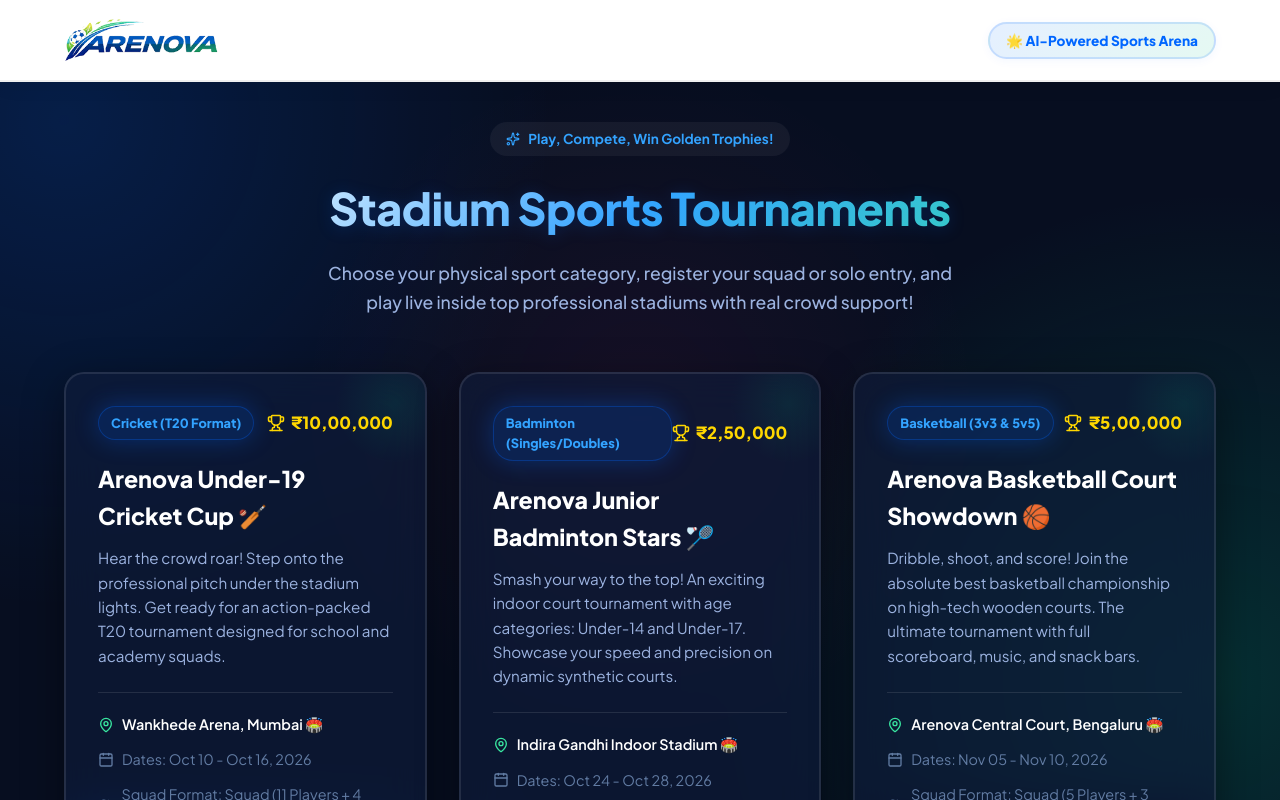
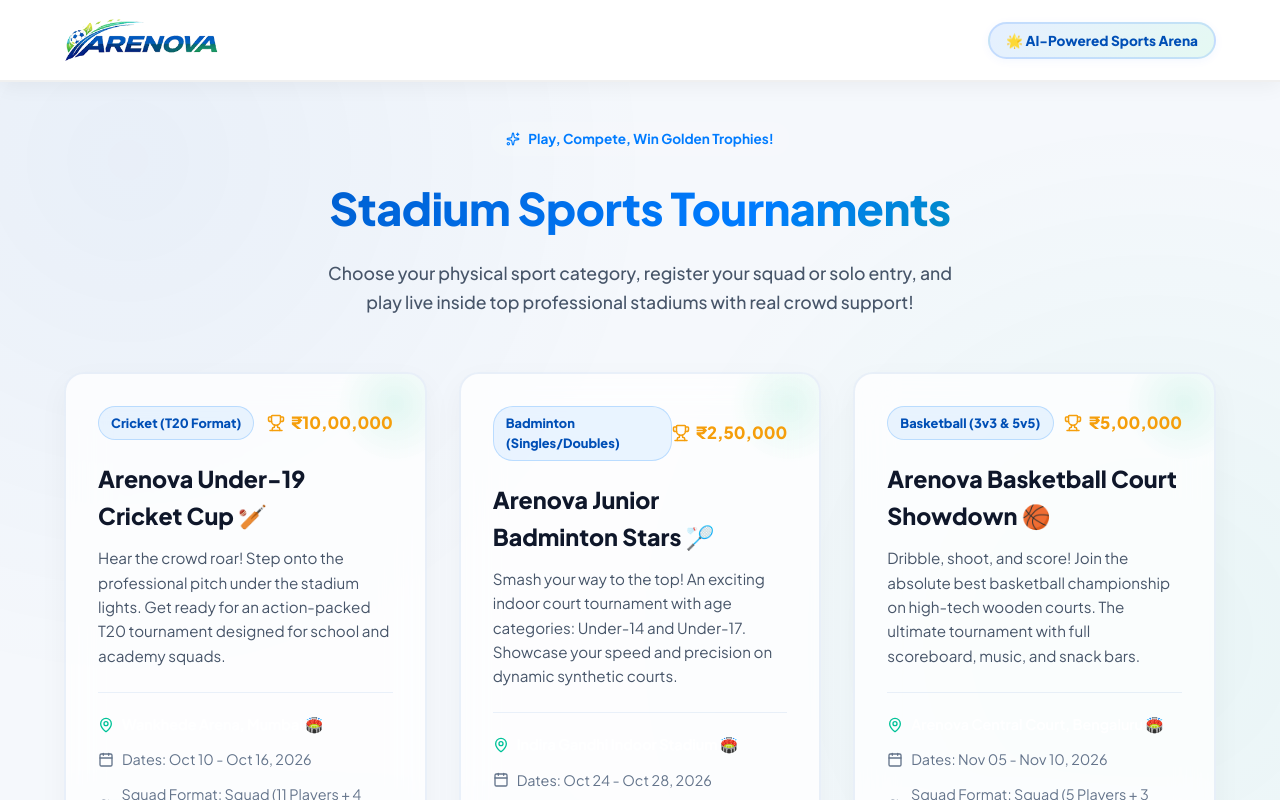
Before and after one commit to Pavan-prospective/Arenova-website, a React (Vite) app: page / in a window 1280 px wide. Shown: the top 800 px of the page. Built offline with nearby package versions, Linux system fonts and the light colour scheme.

Commit message:
Update: Redesigned platform theme to clean, soft light-mode matching logo colors

```diff
--- a/src/index.css
+++ b/src/index.css
@@ -4,41 +4,42 @@
   /* Fonts */
   --font-primary: 'Plus Jakarta Sans', sans-serif;
 
-  /* Bright AI & Child-Friendly Colors (based on Logo Blue & Green) */
-  --color-bg-dark: #070e20;
-  --color-primary: #0066ff;       /* Electric AI Blue */
-  --color-primary-light: #33a3ff; /* Sky Blue */
-  --color-secondary: #00c285;     /* Emerald Sport Green */
-  --color-secondary-light: #39e6a0; /* Bright Mint Green */
-  --color-accent: #ffd700;        /* Playful Gold */
-  --color-accent-pink: #ff3385;   /* Playful Pink for AI neon look */
+  /* Very Light Brand Theme (Derived from Logo colors) */
+  --color-bg-dark: #f5f8fc;         /* Extremely soft light blue-gray */
+  --color-primary: #004fb6;         /* Logo Royal Blue */
+  --color-primary-light: #007cff;   /* Bright Electric Blue */
+  --color-secondary: #009e7a;       /* Logo Emerald Green */
+  --color-secondary-light: #00c298; /* Mint Green */
+  --color-accent: #f59e0b;          /* Soft Gold/Amber */
 
-  /* Text and Card states */
-  --color-text-primary: #ffffff;
-  --color-text-secondary: #9cb3e0;
-  --color-text-muted: #627ca3;
-  --color-bg-card: rgba(16, 29, 61, 0.6);
-  --color-bg-card-hover: rgba(22, 42, 87, 0.8);
-  --color-border: rgba(255, 255, 255, 0.1);
-  --color-border-hover: rgba(255, 255, 255, 0.25);
+  /* High-Contrast Light-Mode Text */
+  --color-text-primary: #0f172a;    /* Deep Slate/Navy */
+  --color-text-secondary: #475569;  /* Cool Gray */
+  --color-text-muted: #64748b;      /* Muted Gray */
+
+  /* Clean White Glassmorphism Cards */
+  --color-bg-card: rgba(255, 255, 255, 0.75);
+  --color-bg-card-hover: rgba(255, 255, 255, 0.95);
+  --color-border: rgba(0, 79, 182, 0.08);
+  --color-border-hover: rgba(0, 79, 182, 0.18);
 
   /* UI states */
-  --color-success: #00e676;
-  --color-error: #ff1744;
-  --color-warning: #ffea00;
+  --color-success: #10b981;
+  --color-error: #ef4444;
+  --color-warning: #f59e0b;
 
-  /* Rounded Bubbly & AI Glow Shadows */
+  /* Bubbly & Soft Shadows */
   --border-radius-sm: 12px;
   --border-radius-md: 20px;
   --border-radius-lg: 32px;
   --transition-bounce: all 0.4s cubic-bezier(0.175, 0.885, 0.32, 1.275);
 
-  --shadow-glow-blue: 0 0 25px rgba(0, 102, 255, 0.3);
-  --shadow-glow-green: 0 0 25px rgba(0, 194, 133, 0.3);
-  --shadow-glow-pink: 0 0 25px rgba(255, 51, 133, 0.3);
+  /* Premium Soft Glows */
+  --shadow-glow-blue: 0 10px 30px rgba(0, 79, 182, 0.08), 0 1px 3px rgba(0, 0, 0, 0.02);
+  --shadow-glow-green: 0 10px 30px rgba(0, 194, 133, 0.08), 0 1px 3px rgba(0, 0, 0, 0.02);
 }
 
-/* Global resets & animations */
+/* Global resets & background */
 * {
   margin: 0;
   padding: 0;
@@ -53,9 +54,8 @@
   overflow-x: hidden;
   line-height: 1.6;
   background-image:
-    radial-gradient(circle at 5% 15%, rgba(0, 102, 255, 0.18) 0%, transparent 35%),
-    radial-gradient(circle at 95% 85%, rgba(0, 194, 133, 0.18) 0%, transparent 35%),
-    radial-gradient(circle at 50% 50%, rgba(255, 51, 133, 0.06) 0%, transparent 45%);
+    radial-gradient(circle at 10% 20%, rgba(0, 79, 182, 0.05) 0%, transparent 40%),
+    radial-gradient(circle at 90% 80%, rgba(0, 194, 133, 0.05) 0%, transparent 40%);
   background-attachment: fixed;
   -webkit-font-smoothing: antialiased;
 }
@@ -68,54 +68,51 @@
   width: 100%;
 }
 
-/* Bubbly Gradient Titles */
+/* Clean Gradient Titles */
 .text-gradient-ai {
-  background: linear-gradient(135deg, #ffffff 10%, var(--color-primary-light) 50%, var(--color-secondary-light) 100%);
-  -webkit-background-clip: text;
-  -webkit-text-fill-color: transparent;
-  filter: drop-shadow(0 2px 8px rgba(0, 102, 255, 0.2));
-}
-
-.text-gradient-playful {
-  background: linear-gradient(135deg, #ffd700 0%, #ff3385 100%);
+  background: linear-gradient(135deg, var(--color-primary) 0%, var(--color-primary-light) 60%, var(--color-secondary) 100%);
   -webkit-background-clip: text;
   -webkit-text-fill-color: transparent;
 }
 
-/* Bubbly Glass Cards with AI floating animations */
+.text-gradient-playful {
+  background: linear-gradient(135deg, var(--color-primary) 0%, var(--color-secondary) 100%);
+  -webkit-background-clip: text;
+  -webkit-text-fill-color: transparent;
+}
+
+/* White Glass Cards */
 .glass-card {
   background: var(--color-bg-card);
   backdrop-filter: blur(20px);
   -webkit-backdrop-filter: blur(20px);
   border: 2px solid var(--color-border);
   border-radius: var(--border-radius-md);
-  box-shadow: 0 10px 40px rgba(0, 0, 0, 0.4);
+  box-shadow: 0 10px 30px rgba(0, 0, 0, 0.04);
   transition: var(--transition-bounce);
 }
 
 .glass-card:hover {
-  transform: translateY(-8px) scale(1.02);
+  transform: translateY(-6px) scale(1.01);
   border-color: var(--color-border-hover);
   background: var(--color-bg-card-hover);
   box-shadow: var(--shadow-glow-blue);
 }
 
-/* Glowing sports category badge */
+/* Glow Badges */
 .badge-glow-blue {
-  background: rgba(0, 102, 255, 0.15);
-  color: var(--color-primary-light);
-  border: 1px solid rgba(0, 102, 255, 0.3);
-  box-shadow: var(--shadow-glow-blue);
+  background: rgba(0, 124, 255, 0.08);
+  color: var(--color-primary);
+  border: 1px solid rgba(0, 124, 255, 0.2);
 }
 
 .badge-glow-green {
-  background: rgba(0, 194, 133, 0.15);
-  color: var(--color-secondary-light);
-  border: 1px solid rgba(0, 194, 133, 0.3);
-  box-shadow: var(--shadow-glow-green);
+  background: rgba(0, 158, 122, 0.08);
+  color: var(--color-secondary);
+  border: 1px solid rgba(0, 158, 122, 0.2);
 }
 
-/* Playful bouncy buttons */
+/* Buttons */
 .btn {
   display: inline-flex;
   align-items: center;
@@ -123,7 +120,7 @@
   gap: 10px;
   padding: 14px 32px;
   font-weight: 800;
-  font-size: 1rem;
+  font-size: 0.95rem;
   border-radius: var(--border-radius-lg);
   border: none;
   cursor: pointer;
@@ -136,27 +133,27 @@
 .btn-primary {
   background: linear-gradient(135deg, var(--color-primary) 0%, var(--color-primary-light) 100%);
   color: #ffffff;
-  box-shadow: 0 6px 20px rgba(0, 102, 255, 0.4);
+  box-shadow: 0 6px 16px rgba(0, 79, 182, 0.2);
 }
 
 .btn-primary:hover {
-  transform: translateY(-4px) scale(1.05);
-  box-shadow: 0 12px 30px rgba(0, 102, 255, 0.6), var(--shadow-glow-blue);
+  transform: translateY(-4px) scale(1.03);
+  box-shadow: 0 10px 24px rgba(0, 79, 182, 0.35);
 }
 
 .btn-primary:active {
-  transform: translateY(-1px) scale(1.01);
+  transform: translateY(-1px) scale(0.99);
 }
 
 .btn-secondary {
   background: linear-gradient(135deg, var(--color-secondary) 0%, var(--color-secondary-light) 100%);
   color: #ffffff;
-  box-shadow: 0 6px 20px rgba(0, 194, 133, 0.4);
+  box-shadow: 0 6px 16px rgba(0, 158, 122, 0.2);
 }
 
 .btn-secondary:hover {
-  transform: translateY(-4px) scale(1.05);
-  box-shadow: 0 12px 30px rgba(0, 194, 133, 0.6), var(--shadow-glow-green);
+  transform: translateY(-4px) scale(1.03);
+  box-shadow: 0 10px 24px rgba(0, 158, 122, 0.35);
 }
 
 .btn-outline {
@@ -166,8 +163,8 @@
 }
 
 .btn-outline:hover {
-  border-color: var(--color-primary-light);
-  background: rgba(0, 102, 255, 0.08);
+  border-color: var(--color-primary);
+  background: rgba(0, 79, 182, 0.04);
   transform: translateY(-3px);
 }
 
@@ -178,7 +175,7 @@
 
 .form-label {
   display: block;
-  font-size: 0.9rem;
+  font-size: 0.85rem;
   font-weight: 800;
   margin-bottom: 10px;
   color: var(--color-text-secondary);
@@ -188,11 +185,11 @@
 .form-control {
   width: 100%;
   padding: 14px 20px;
-  background: rgba(8, 17, 38, 0.9);
+  background: rgba(255, 255, 255, 0.9);
   border: 2px solid var(--color-border);
   border-radius: var(--border-radius-sm);
   color: var(--color-text-primary);
-  font-size: 1rem;
+  font-size: 0.95rem;
   font-weight: 500;
   transition: var(--transition-bounce);
 }
@@ -200,15 +197,15 @@
 .form-control:focus {
   outline: none;
   border-color: var(--color-primary-light);
-  box-shadow: var(--shadow-glow-blue);
-  background: rgba(12, 26, 56, 0.95);
+  box-shadow: 0 0 0 4px rgba(0, 124, 255, 0.1);
+  background: #ffffff;
   transform: scale(1.01);
 }
 
 /* Animations */
 @keyframes float {
   0%, 100% { transform: translateY(0px) rotate(0deg); }
-  50% { transform: translateY(-10px) rotate(2deg); }
+  50% { transform: translateY(-8px) rotate(1deg); }
 }
 
 .animate-float {
@@ -216,21 +213,16 @@
 }
 
 @keyframes pulse-ring {
-  0% { transform: scale(0.95); opacity: 0.5; }
-  50% { transform: scale(1.05); opacity: 0.8; }
-  100% { transform: scale(0.95); opacity: 0.5; }
+  0% { transform: scale(0.97); opacity: 0.7; }
+  50% { transform: scale(1.03); opacity: 0.9; }
+  100% { transform: scale(0.97); opacity: 0.7; }
 }
 
 .pulse-glow-secondary {
   animation: pulse-ring 2.5s infinite ease-in-out;
 }
 
-/* Media Queries */
-@media (max-width: 768px) {
-  .container {
-    padding: 0 16px;
-  }
-  .btn {
-    padding: 12px 24px;
-  }
+/* Print Overrides */
+@media print {
+  body { background: #fff !important; color: #000 !important; }
 }
```
